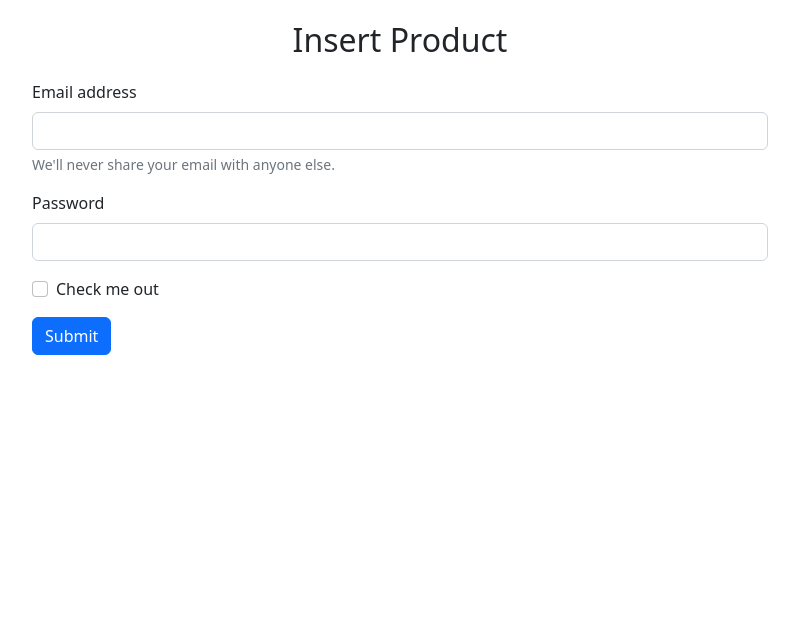
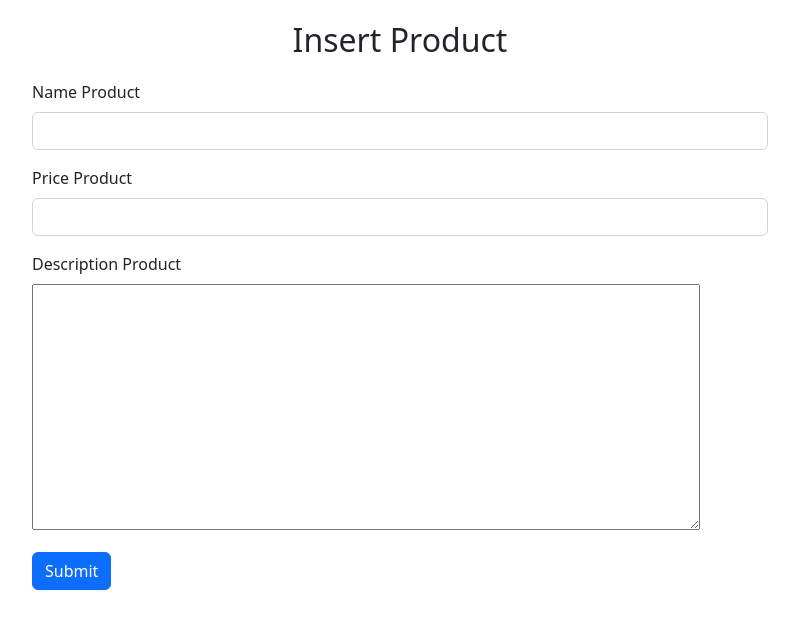
Before and after one commit to miscapu/mvccrud, a PHP site: page /Projetos/add.php in a window 1280 px wide. Shown: the top 629 px of the page, without its empty margins (240-1039 px from the left). Run offline with PHP 8.4, Linux system fonts and the light colour scheme.

Commit message:
Insert Data functionality OK and redirect to index list products

```diff
--- a/add.php
+++ b/add.php
@@ -1,8 +1,26 @@
 <?php
 require __DIR__.'/vendor/autoload.php';
+// create title variable
+$title  =   "Insert Product";
+
+use \App\Controllers\ProductController;
+$product    =   new ProductController();
+
+// debug
+//echo $_POST['name-frm'];
+//exit();
+
+// Post Validation
+if ( isset( $_POST[ 'name-frm' ], $_POST[ 'price-frm' ], $_POST[ 'description-frm' ] ) ):
+    $product->name          =   $_POST[ 'name-frm' ];
+    $product->price         =   $_POST[ 'price-frm' ];
+    $product->description   =   $_POST[ 'description-frm' ];
+
+    $product->createProduct();
+
+    header( "Location: index.php?status=success" );
+    exit();
+    endif;
 
 
-
-
-$title  =   "Insert Product";
 include __DIR__.'/app/Views/Pages/insert.php';
--- a/app/Controllers/ProductController.php
+++ b/app/Controllers/ProductController.php
@@ -12,6 +12,26 @@ use PDO;
 class ProductController{
 
     /**
+     * declare properties for Product Object
+     */
+    /**
+     * @var string
+     */
+    public string $id;
+    /**
+     * @var string;
+     */
+    public string $name;
+    /**
+     * @var string;
+     */
+    public string $price;
+    /**
+     * @var string
+     */
+    public string $description;
+
+    /**
      * @param null $where
      * @param null $order
      * @param null $limit
@@ -23,4 +43,17 @@ class ProductController{
         return ( new Product( 'products' ))->selectProducts( $where,$order,$limit,$fields )
                                ->fetchAll( PDO::FETCH_CLASS, self::class );
     }
+
+    /**
+     * @return bool
+     */
+    public function createProduct(){
+        $product    =   new Product( 'products' );
+        $this->id   =   $product->insertProduct( [
+                                                'name'          =>  $this->name,
+                                                'price'         =>  $this->price,
+                                                'description'   =>  $this->description
+                                                ] );
+        return true;
+    }
 }
--- a/app/Views/Pages/insert.php
+++ b/app/Views/Pages/insert.php
@@ -6,20 +6,22 @@ include __DIR__.'/../Layouts/header.php';
 
 <h2 class="modal-title text-center my-3"><?= isset( $title ) ? $title : ""; ?></h2>
 
-<form>
-  <div class="mb-3">
-    <label for="exampleInputEmail1" class="form-label">Email address</label>
-    <input type="email" class="form-control" id="exampleInputEmail1" aria-describedby="emailHelp">
-    <div id="emailHelp" class="form-text">We'll never share your email with anyone else.</div>
-  </div>
-  <div class="mb-3">
-    <label for="exampleInputPassword1" class="form-label">Password</label>
-    <input type="password" class="form-control" id="exampleInputPassword1">
-  </div>
-  <div class="mb-3 form-check">
-    <input type="checkbox" class="form-check-input" id="exampleCheck1">
-    <label class="form-check-label" for="exampleCheck1">Check me out</label>
-  </div>
+<form method="post">
+    <div class="mb-3">
+        <label for="name-frm" class="form-label">Name Product</label>
+        <input type="text" name="name-frm" class="form-control" id="name-frm">
+    </div>
+
+    <div class="mb-3">
+        <label for="price-frm" class="form-label">Price Product</label>
+        <input type="text" name="price-frm" class="form-control" id="price-frm">
+    </div>
+
+    <div class="mb-3">
+        <label for="description-frm" class="form-label">Description Product</label>
+        <textarea name="description-frm" id="description-frm" cols="70" rows="10"></textarea>
+    </div>
+
   <button type="submit" class="btn btn-primary">Submit</button>
 </form>
 
```
Also changed, not shown: app/Models/Product.php (+16 -22 lines).
